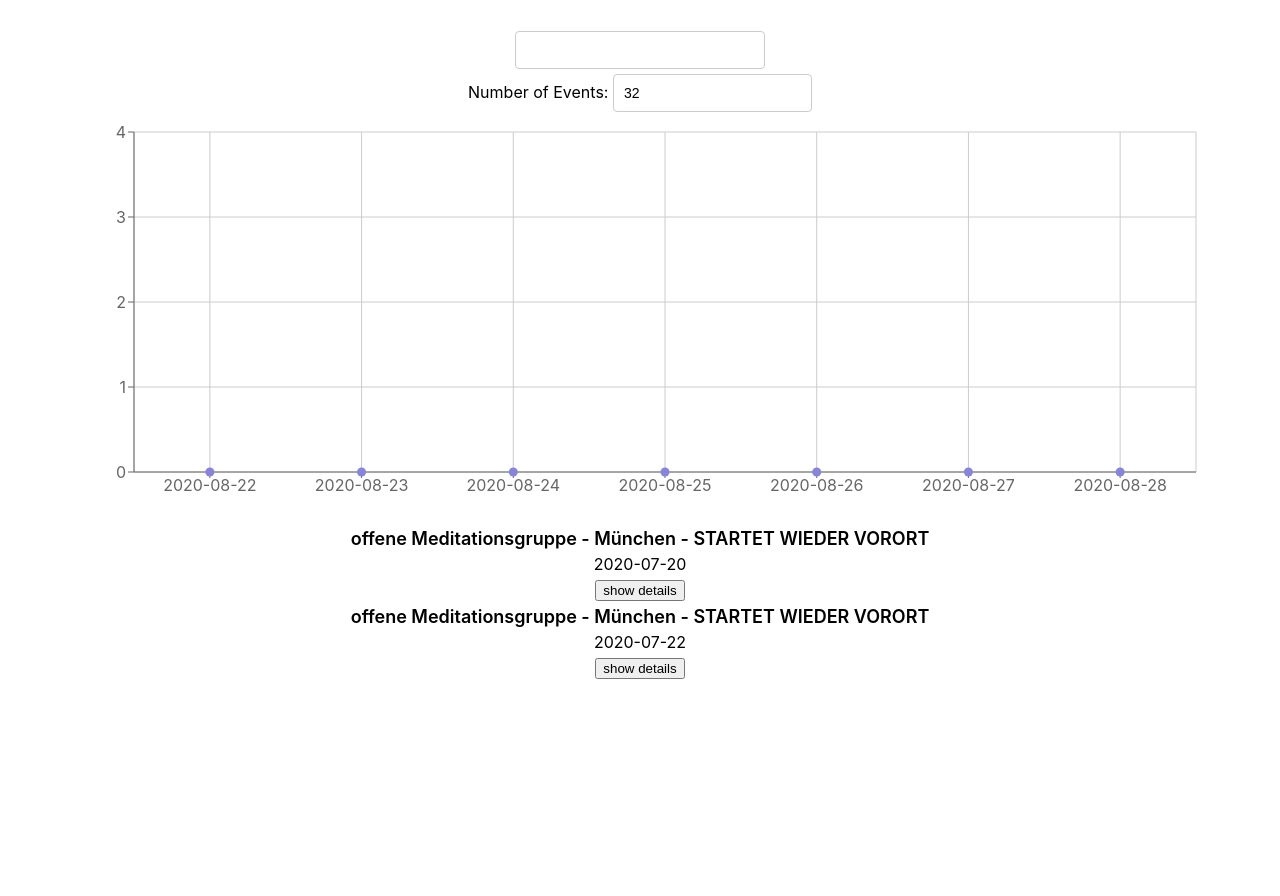
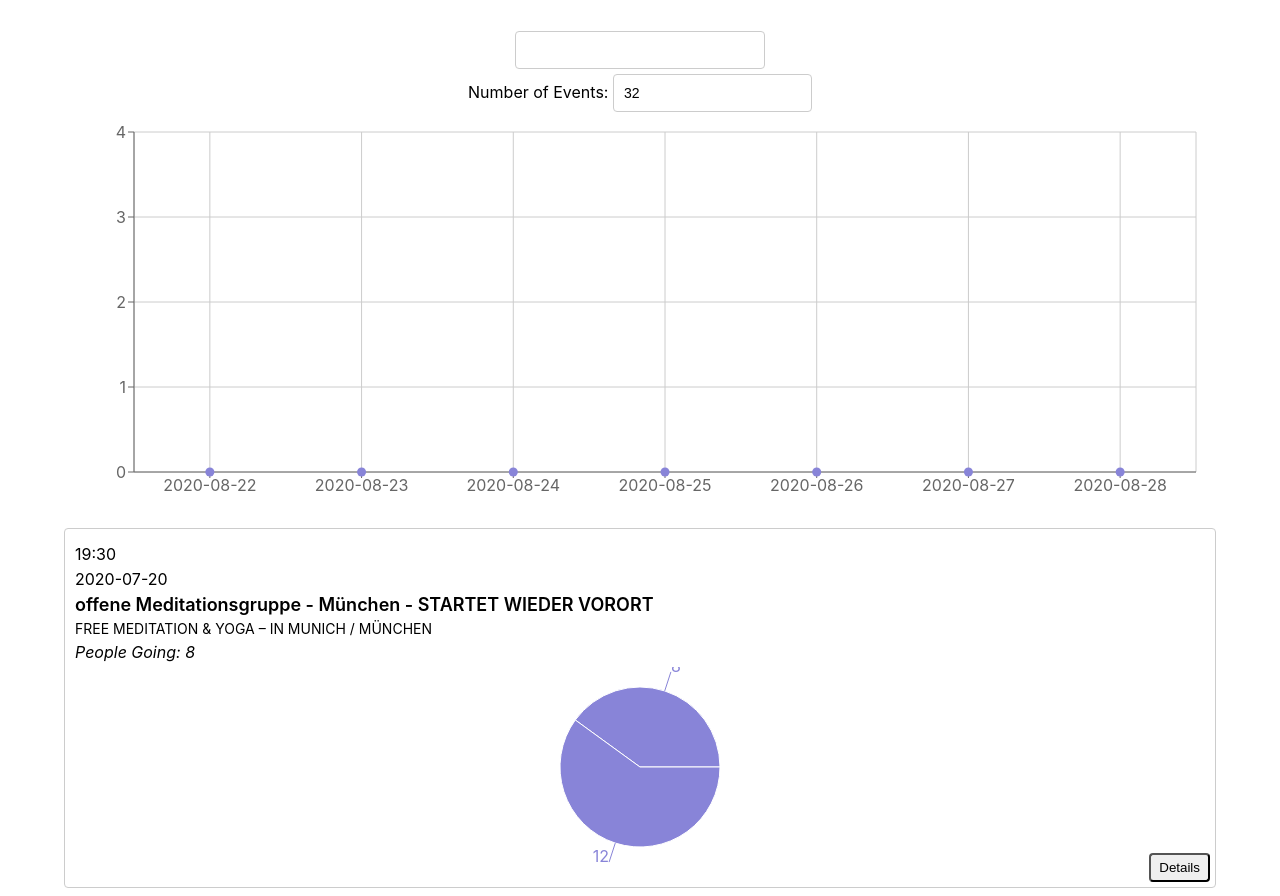
Before and after one commit to sherindenzil/meetup, a React (Create React App) app: page / in a window 1280 px wide. Shown: the top 896 px of the page. Before the commit the page ends 800 px from the top, so only its background shows below. Built offline with nearby package versions, Linux system fonts and the light colour scheme.

Commit message:
added pie charts

```diff
--- a/src/Event.js
+++ b/src/Event.js
@@ -1,50 +1,9 @@
-import React, { Component } from "react";
-
-class Event extends Component {
-  state = {
-    showDetails: false,
-  };
-  handleShowDetails = () => {
-    if (this.state.showDetails === false) {
-      this.setState({ showDetails: true });
-    } else {
-      this.setState({ showDetails: false });
-    }
-  };
-
-  render() {
-    const showDetails = this.state.showDetails;
-
-    return (
-      <div className="event">
-        <div className="event__Overview">
-          <p className="event__Overview--name">{this.props.event.name}</p>
-          <p className="event__Overview--localDate">
-            {this.props.event.local_date}
-          </p>
-          <button onClick={() => this.handleShowDetails()}>show details</button>
-        </div>
-        {showDetails && (
-          <div className="event__Details">
-            <p className="event__Details--description">
-              {this.props.event.description}
-            </p>
-          </div>
-        )}
-      </div>
-    );
-  }
-}
-
-export default Event;
-
 // import React, { Component } from "react";
 
 // class Event extends Component {
 //   state = {
 //     showDetails: false,
 //   };
-
 //   handleShowDetails = () => {
 //     if (this.state.showDetails === false) {
 //       this.setState({ showDetails: true });
@@ -63,12 +22,7 @@ export default Event;
 //           <p className="event__Overview--localDate">
 //             {this.props.event.local_date}
 //           </p>
-//           <button
-//             className="details-btn"
-//             onClick={() => this.handleShowDetails()}
-//           >
-//             show details
-//           </button>
+//           <button onClick={() => this.handleShowDetails()}>show details</button>
 //         </div>
 //         {showDetails && (
 //           <div className="event__Details">
@@ -83,3 +37,87 @@ export default Event;
 // }
 
 // export default Event;
+
+import React, { Component } from "react";
+import { PieChart, Pie, Tooltip, ResponsiveContainer } from "recharts";
+
+class Event extends Component {
+  state = {
+    showDetails: false,
+  };
+
+  handleShowDetails = () => {
+    if (this.state.showDetails === false) {
+      this.setState({ showDetails: true });
+    } else {
+      this.setState({ showDetails: false });
+    }
+  };
+
+  data = [
+    { name: "Reservations", value: this.props.event.yes_rsvp_count },
+    {
+      name: "Free Slots",
+      value: this.props.event.rsvp_limit - this.props.event.yes_rsvp_count,
+    },
+  ];
+
+  // getData = () => {
+  //   const data=[];
+  //   data.push({name: 'Reservations', value: this.props.event.yes_rsvp_count}});
+  // {name: 'Free Slots', value: {this.props.event.rsvp_limit - this.props.event.yes_rsvp_count}};};
+
+  render() {
+    return (
+      <div className="Event">
+        <div className="event__Overview">
+          <p className="event__Overview--localTime">
+            {this.props.event.local_time}
+          </p>
+          <p className="event__Overview--localDate">
+            {this.props.event.local_date}
+          </p>
+          <p className="event__Overview--name">{this.props.event.name}</p>
+          {this.props.event.group && this.props.event.group.name && (
+            <p className="event__Overview--groupName">
+              {this.props.event.group.name}
+            </p>
+          )}
+          <p className="event__Overview--peopleGoing">
+            People Going: {this.props.event.yes_rsvp_count}
+          </p>
+          {this.props.event.yes_rsvp_count && this.props.event.rsvp_limit && (
+            <ResponsiveContainer height={200}>
+              <PieChart>
+                <Pie
+                  isAnimationActive={false}
+                  data={this.data}
+                  dataKey="value"
+                  outerRadius={80}
+                  fill="#8884d8"
+                  label
+                />
+                <Tooltip />
+              </PieChart>
+            </ResponsiveContainer>
+          )}
+          <button
+            className="details-btn"
+            onClick={() => this.handleShowDetails()}
+          >
+            Details
+          </button>
+        </div>
+        {this.state.showDetails && (
+          <div className="event__Details">
+            <p className="event__Details--description">
+              {this.props.event.description}
+            </p>
+          </div>
+        )}
+      </div>
+    );
+  }
+}
+
+export default Event;
```
